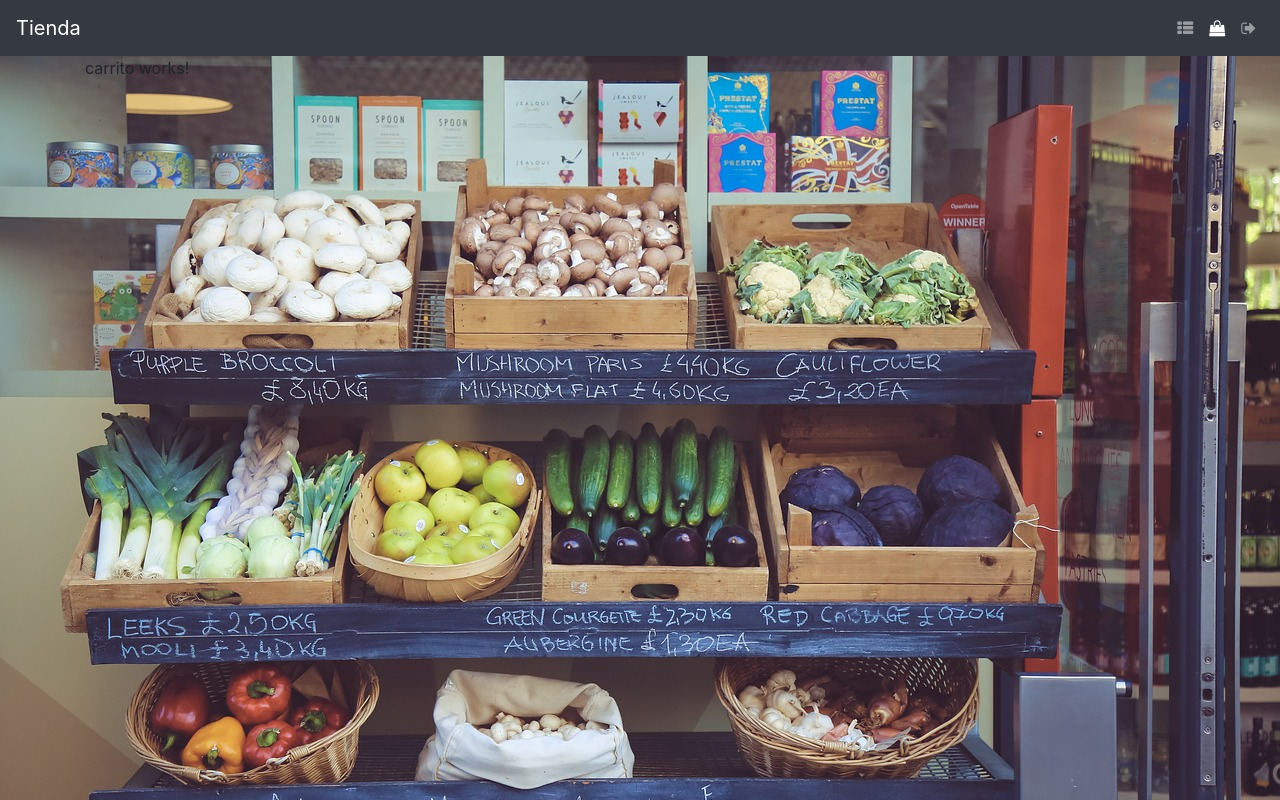
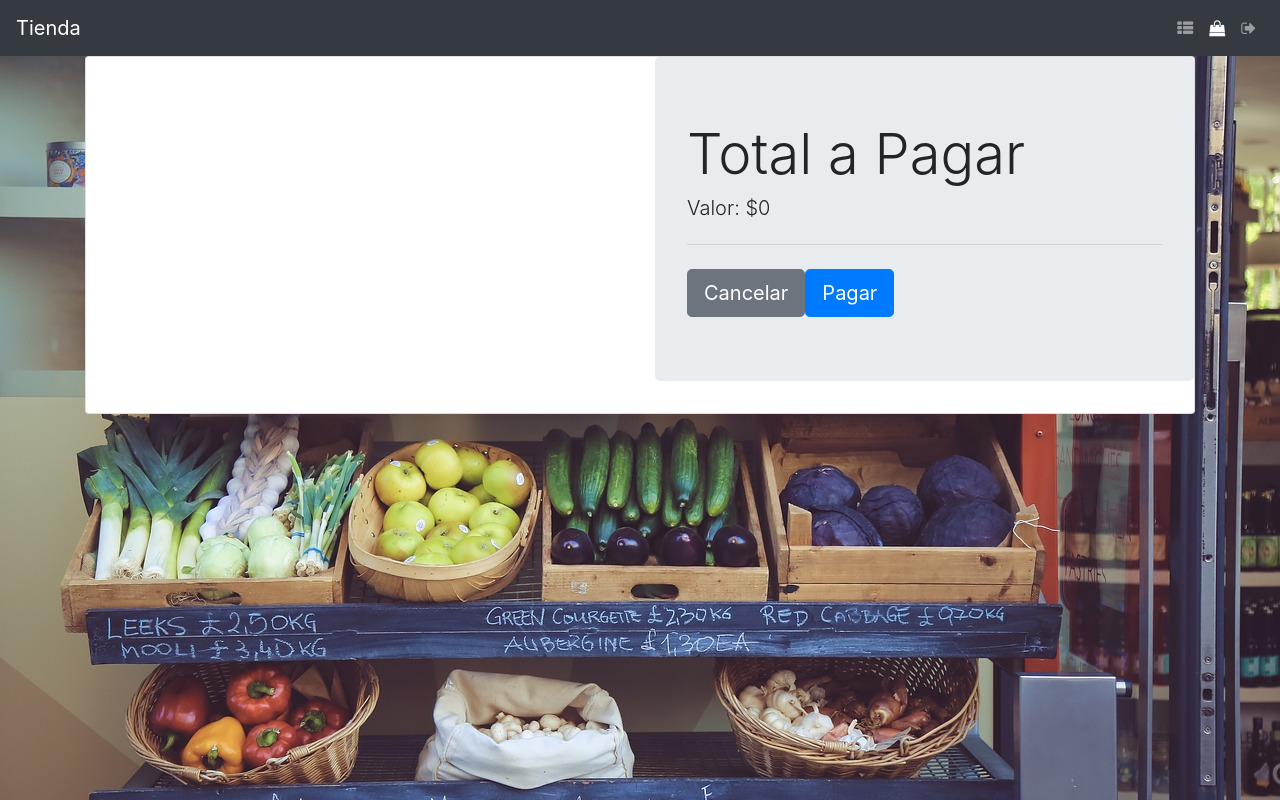
Before and after one commit to eandres8/nextu-shop-angular, an Angular app: page /#/shopping in a window 1280 px wide. Built offline with nearby package versions, Linux system fonts and the light colour scheme.

Commit message:
agrego la vista para carrito de compras

```diff
--- a/src/app/pages/carrito/carrito.component.html
+++ b/src/app/pages/carrito/carrito.component.html
@@ -1,3 +1,29 @@
-<p>
-  carrito works!
-</p>
+<div class="card mb-3">
+	<div class="row">
+		<div class="col-md-6">
+			<ul class="list-group">
+				<li class="list-group-item" *ngFor="let item of _product.tienda">
+					<figure class="figure en-linea">
+						<img [src]="item.img" alt="">
+					</figure>
+					<div class="en-linea">
+						<strong>{{ item.name }}</strong>
+						<p>Unidades: {{ item.cantidad }}</p>
+						<p>Subtotal: {{ (item.cantidad * item.price) | currency:'USD':true:'1.0-2' }}</p>
+					</div>
+				</li>
+			</ul>
+		</div>
+		<div class="col-md-6">
+			<div class="jumbotron">
+				<h2 class="display-4">Total a Pagar</h2>
+				<h3 class="lead">
+					Valor: {{ total | currency:'USD':true:'1.0-2' }}
+				</h3>
+				<hr class="my-4">
+				<a class="btn btn-secondary btn-lg" [routerLink]="[ '/home' ]">Cancelar</a>
+				<button class="btn btn-primary btn-lg" (click)="pagar()">Pagar</button>
+			</div>
+		</div>
+	</div>
+</div>
--- a/src/app/pages/carrito/carrito.component.scss
+++ b/src/app/pages/carrito/carrito.component.scss
@@ -0,0 +1,8 @@
+.en-linea {
+    display: inline-block;
+    width: 50%;
+
+    img {
+        width: 90%;
+    }
+}
--- a/src/app/pages/carrito/carrito.component.ts
+++ b/src/app/pages/carrito/carrito.component.ts
@@ -1,15 +1,30 @@
 import { Component, OnInit } from '@angular/core';
+import { ProductsService } from 'src/app/services/products.service';
+import { Router } from '@angular/router';
 
 @Component({
-  selector: 'app-carrito',
-  templateUrl: './carrito.component.html',
-  styleUrls: ['./carrito.component.scss']
+	selector: 'app-carrito',
+	templateUrl: './carrito.component.html',
+	styleUrls: ['./carrito.component.scss']
 })
 export class CarritoComponent implements OnInit {
 
-  constructor() { }
+	total: number = 0;
 
-  ngOnInit() {
-  }
+	constructor(
+		private _product: ProductsService,
+		private router: Router,
+	) { }
+
+	ngOnInit() {
+		this._product.tienda.forEach( p => {
+			this.total += ( p.cantidad * p.price );
+		} );
+	}
+
+	pagar = () => {
+		this._product.tienda = [];
+		this.router.navigate(['/home']);
+	}
 
 }
```
